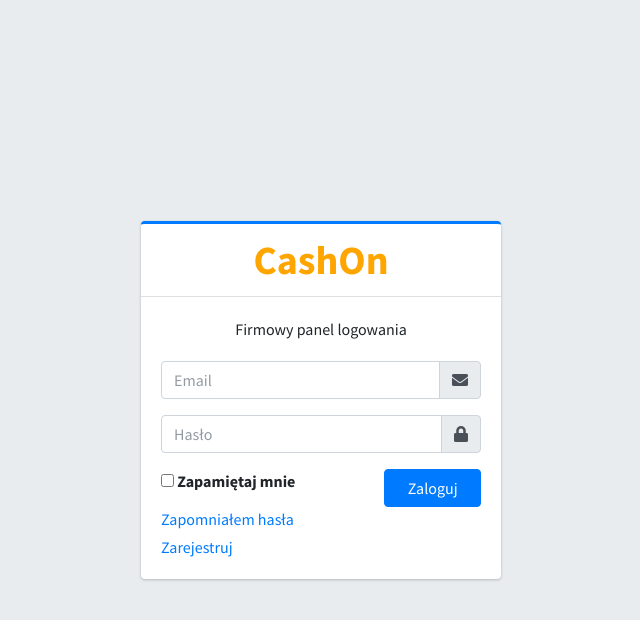
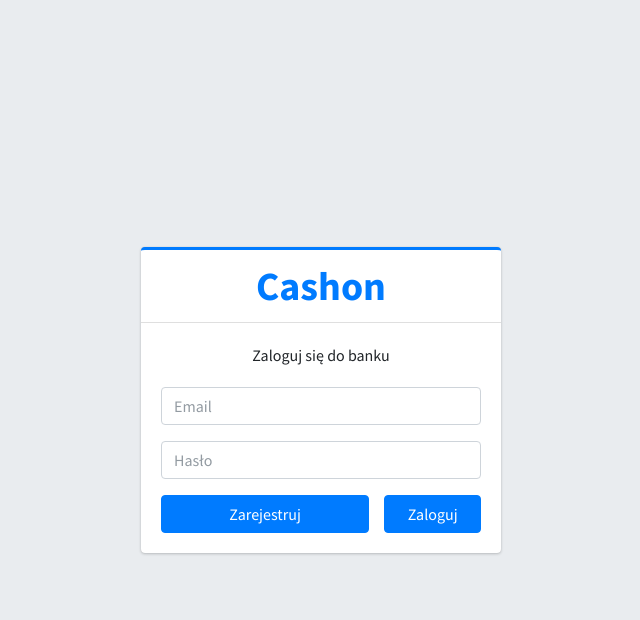
Before and after one commit to Selwat/Simple_PHP_website, a PHP site: page / in a window 1280 px wide. Shown: the top 620 px of the page, without its empty margins (319-959 px from the left). Run offline with PHP 8.4, Linux system fonts and the light colour scheme; some libraries are stand-ins or nearby versions.

Commit message:
drugi commit

```diff
--- a/scripts/db_conn.php
+++ b/scripts/db_conn.php
@@ -1,2 +1,2 @@
 <?php
-    $conn = new mysqli("localhost", "root", "", "CashOn");
+    $conn = new mysqli("localhost", "root", "", "cashon");
--- a/view/index.php
+++ b/view/index.php
@@ -3,7 +3,7 @@
 <head>
     <meta charset="utf-8">
     <meta name="viewport" content="width=device-width, initial-scale=1">
-    <title>CashOn Zaloguj</title>
+    <title>Cashon Zaloguj</title>
 
     <!-- Google Font: Source Sans Pro -->
     <link rel="stylesheet" href="https://fonts.googleapis.com/css?family=Source+Sans+Pro:300,400,400i,700&display=fallback">
@@ -19,51 +19,31 @@
     <!-- /.login-logo -->
     <div class="card card-outline card-primary">
         <div class="card-header text-center">
-            <a href="./" class="h1"><span style="color: #FFA500"><b>CashOn</b></a></span>
+            <a href="./" class="h1"><span style="color: #007bff"><b>Cashon</b></a></span>
         </div>
         <div class="card-body">
-            <p class="login-box-msg">Firmowy panel logowania</p>
+            <p class="login-box-msg">Zaloguj się do banku</p>
 
-            <form action="../../index3.html" method="post">
+            <form method="post">
                 <div class="input-group mb-3">
                     <input type="email" class="form-control" placeholder="Email">
-                    <div class="input-group-append">
-                        <div class="input-group-text">
-                            <span class="fas fa-envelope"></span>
-                        </div>
-                    </div>
                 </div>
                 <div class="input-group mb-3">
                     <input type="password" class="form-control" placeholder="Hasło">
-                    <div class="input-group-append">
-                        <div class="input-group-text">
-                            <span class="fas fa-lock"></span>
-                        </div>
-                    </div>
                 </div>
                 <div class="row">
                     <div class="col-8">
-                        <div class="icheck-primary">
-                            <input type="checkbox" id="remember">
-                            <label for="remember">
-                                Zapamiętaj mnie
-                            </label>
-                        </div>
+                        <button type="submit" formaction="register.php" class="btn btn-primary btn-block">Zarejestruj</button>
                     </div>
-                    <!-- /.col -->
                     <div class="col-4">
-                        <button type="submit" class="btn btn-primary btn-block">Zaloguj</button>
+                        <button type="submit" formaction="login.php" class="btn btn-primary btn-block">Zaloguj</button>
                     </div>
-                    <!-- /.col -->
                 </div>
             </form>
 
-            <p class="mb-1">
-                <a href="forgot-password.php">Zapomniałem hasła</a>
-            </p>
-            <p class="mb-0">
-                <a href="register.php" class="text-center">Zarejestruj</a>
-            </p>
+<!--            <p class="mb-0">-->
+<!--                <a href="register.php" class="text-center">Zarejestruj</a>-->
+<!--            </p>-->
         </div>
         <!-- /.card-body -->
     </div>
--- /dev/null
+++ b/view/logged.php
@@ -0,0 +1 @@
+<?php
```
Also changed, not shown: scripts/register.php (added, +13 -0 lines), view/register.php (+15 -75 lines).
